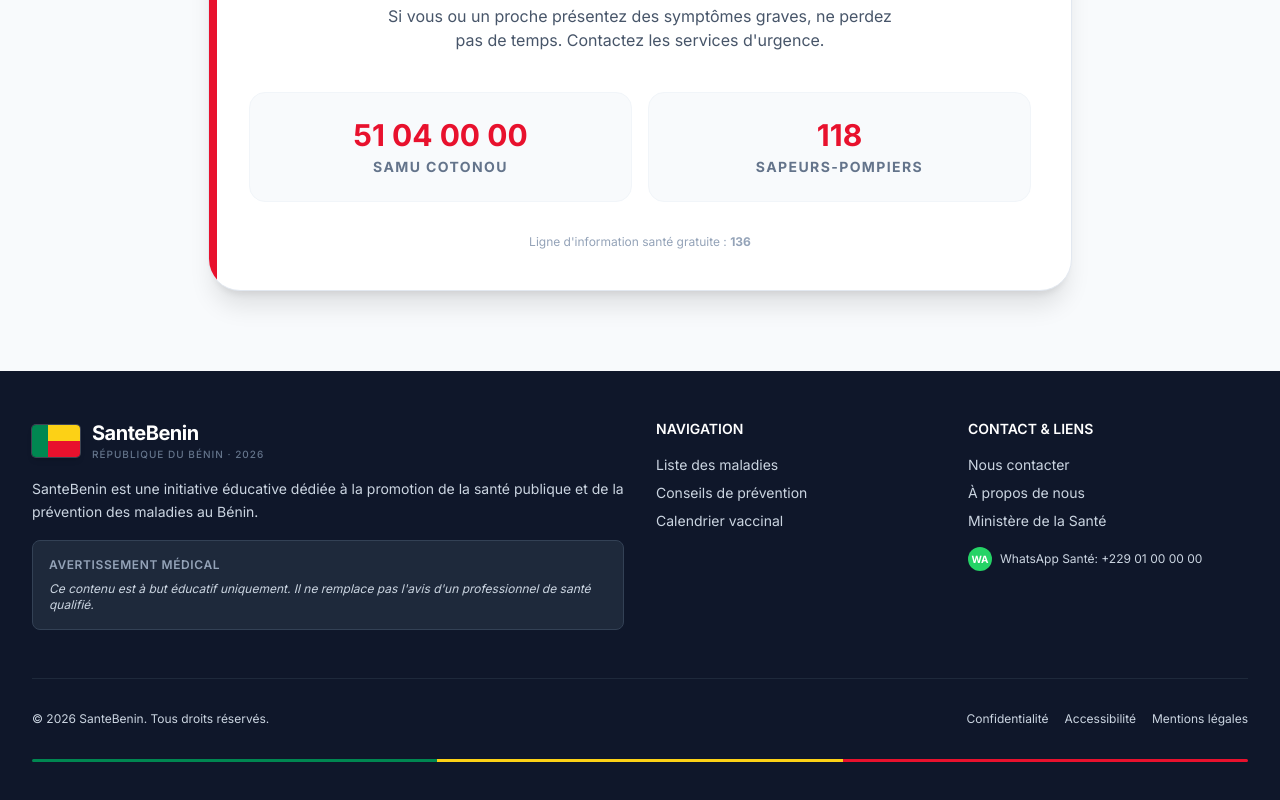
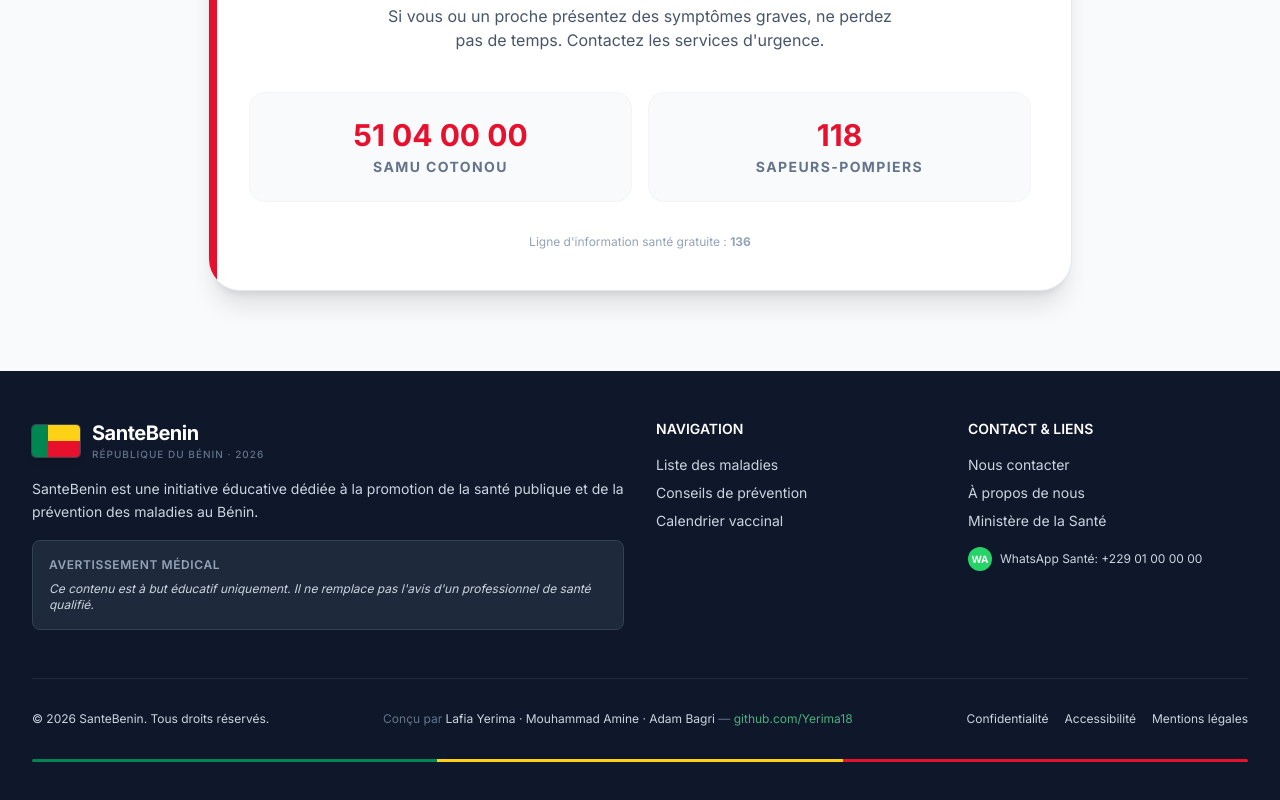
Before and after one commit to Yerima18/SanteBenin, a React (Vite) app: page /#/ in a window 1280 px wide. Shown: the part 2126-2926 px from the top of the page. Built offline with nearby package versions, Linux system fonts and the light colour scheme; no server answers.

Commit message:
Add team credits and GitHub link in footer

```diff
--- a/components/Layout.tsx
+++ b/components/Layout.tsx
@@ -180,9 +180,21 @@ const Layout: React.FC<{ children: React.ReactNode }> = ({ children }) => {
             </div>
           </div>
 
-          <div className="mt-12 pt-8 border-t border-slate-800 flex flex-col md:flex-row justify-between items-center text-xs">
+          <div className="mt-12 pt-8 border-t border-slate-800 flex flex-col md:flex-row justify-between items-center text-xs gap-4">
             <p>&copy; 2026 SanteBenin. Tous droits réservés.</p>
-            <div className="flex space-x-4 mt-4 md:mt-0">
+            <p className="text-slate-500 text-center">
+              Conçu par <span className="text-slate-300">Lafia Yerima · Mouhammad Amine · Adam Bagri</span>
+              {' — '}
+              <a
+                href="https://github.com/Yerima18"
+                target="_blank"
+                rel="noopener noreferrer"
+                className="text-[#4CAF7D] hover:text-white transition-colors"
+              >
+                github.com/Yerima18
+              </a>
+            </p>
+            <div className="flex space-x-4">
               <a href="#" className="hover:text-white">Confidentialité</a>
               <a href="#" className="hover:text-white">Accessibilité</a>
               <a href="#" className="hover:text-white">Mentions légales</a>
```
